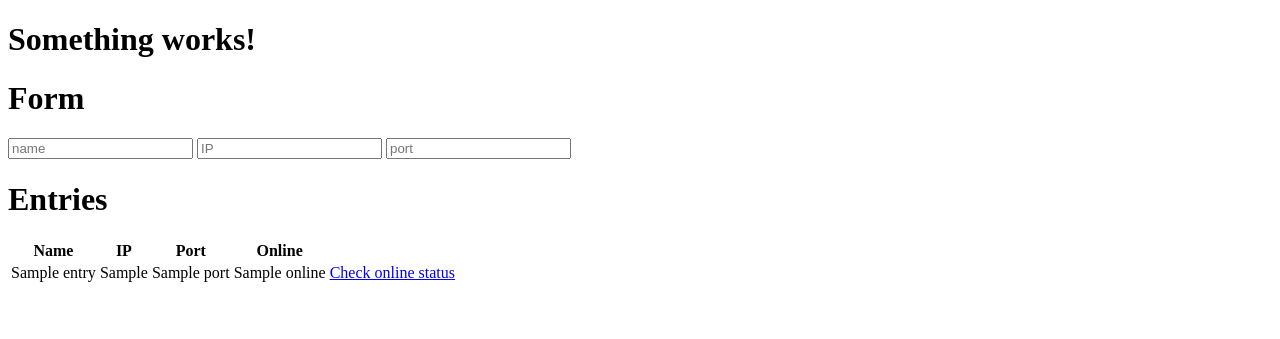
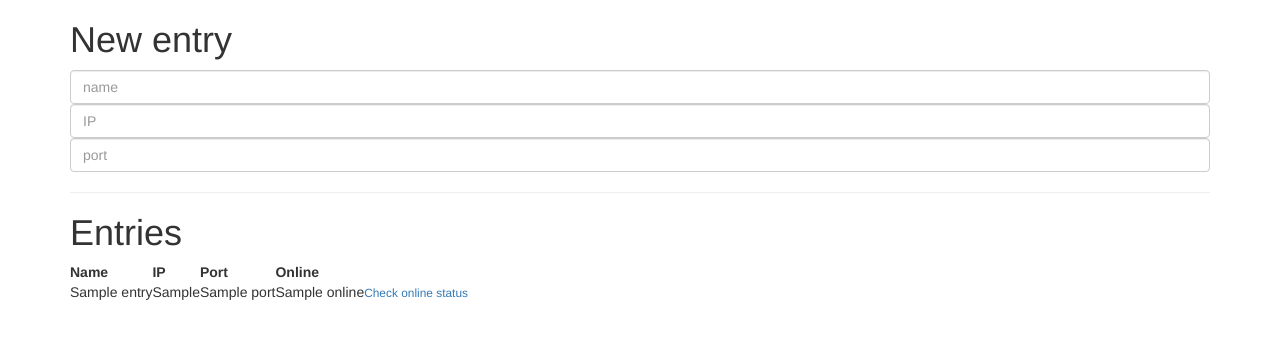
Before and after one commit to FredrikAugust/Aether-Nodes, a Flask app: template src/templates/index.html in a window 1280 px wide. Shown: the top 339 px of the page. Run offline with Flask 2, Linux system fonts and the light colour scheme; the template is opened without the code that fills it: values that come from a table or form of the project are taken from there, most other values are stand-ins (such as "Sample title", 1, 10 or a date in 2020); parts of the project's set-up code (start-up, migrations or seed data) failed here and were passed over; some libraries are stand-ins or nearby versions.

Commit message:
visual update

```diff
--- a/src/app.py
+++ b/src/app.py
@@ -57,7 +57,7 @@ def is_online(ip):
 
 # Routes
 
-@app.route('/', methods=['POST', 'GET'])
+@app.route('/', methods=['POST'])
 def index():
     form = forms.EntryForm()
     stream = models.Entry.select()
@@ -67,9 +67,9 @@ def index():
             online_stat = is_online(form.ip.data)
 
             models.Entry.create(
-                name=form.name.data,
-                ip=form.ip.data,
-                port=form.port.data,
+                name=form.name.data.strip(),
+                ip=form.ip.data.strip(),
+                port=form.port.data.strip(),
                 online=online_stat)
 
         except Exception:
--- a/src/templates/index.html
+++ b/src/templates/index.html
@@ -2,12 +2,21 @@
 <html>
 <head>
 	<title>Aether Nodes</title>
+
+	<meta charset="utf-8">
+    <meta http-equiv="X-UA-Compatible" content="IE=edge">
+    <meta name="viewport" content="width=device-width, initial-scale=1">
+
+	<!-- Latest compiled and minified CSS -->
+	<link rel="stylesheet" href="https://maxcdn.bootstrapcdn.com/bootstrap/3.3.5/css/bootstrap.min.css">
+
+	<!-- Optional theme -->
+	<link rel="stylesheet" href="https://maxcdn.bootstrapcdn.com/bootstrap/3.3.5/css/bootstrap-theme.min.css">
 </head>
 <body>
-	<h1> Something works!</h1>
-
-	<h1>Form</h1>
-	<form class='form' action='{{ url_for('index') }}'>
+	<div class='container'>
+		<h1>New entry</h1>
+		<form class='form' action='{{ url_for('index') }}' method='POST'>
 			{{ form.hidden_tag() }}
 			{% for field in form %}
 				{% if field.errors %}
@@ -21,6 +30,8 @@
 				{{ field(placeholder=field.label.text, class_='form-control') }}
 			{% endfor %}
 		</form>
+
+		<hr>
 
 		<h1>Entries</h1>
 		<table>
@@ -39,10 +50,16 @@
 						<td>{{ entry.ip }}</td>
 						<td>{{ entry.port }}</td>
 						<td>{{ entry.online}}</td>
-					<td><a onClick='alert("move to ajax")' href='{{ url_for('is_online', ip=entry.ip) }}'>Check online status</a></td>
+						<td><a class='small online_check' data-online='{{ url_for('is_online', ip=entry.ip) }}'>Check online status</a></td>
 					</tr>
 				{% endfor %}
 			</tbody>
 		</table>
+	</div>
+	<!-- jQuery -->
+	<script src="https://ajax.googleapis.com/ajax/libs/jquery/1.11.3/jquery.min.js"></script>
+
+	<!-- Latest compiled and minified JavaScript -->
+	<script src="https://maxcdn.bootstrapcdn.com/bootstrap/3.3.5/js/bootstrap.min.js"></script>
 </body>
 </html>
```
Lines whose indentation alone changed are shown as unchanged.
